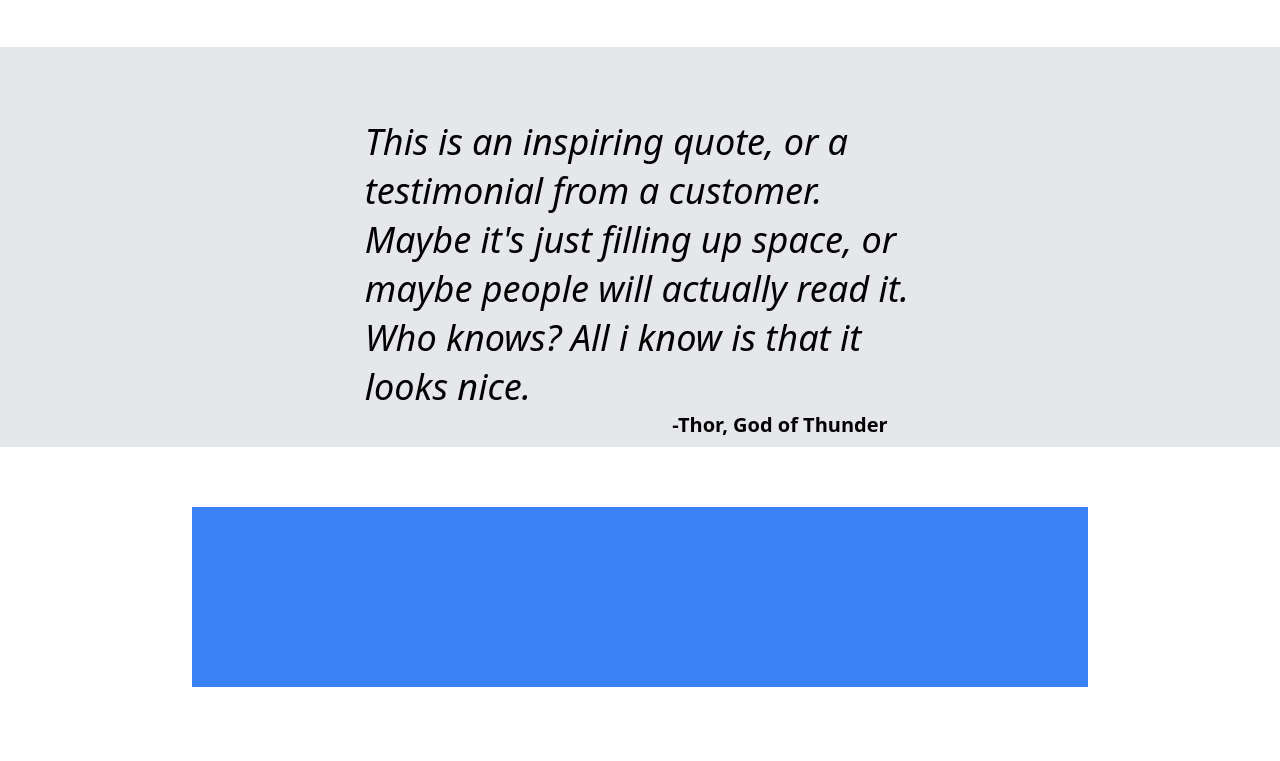
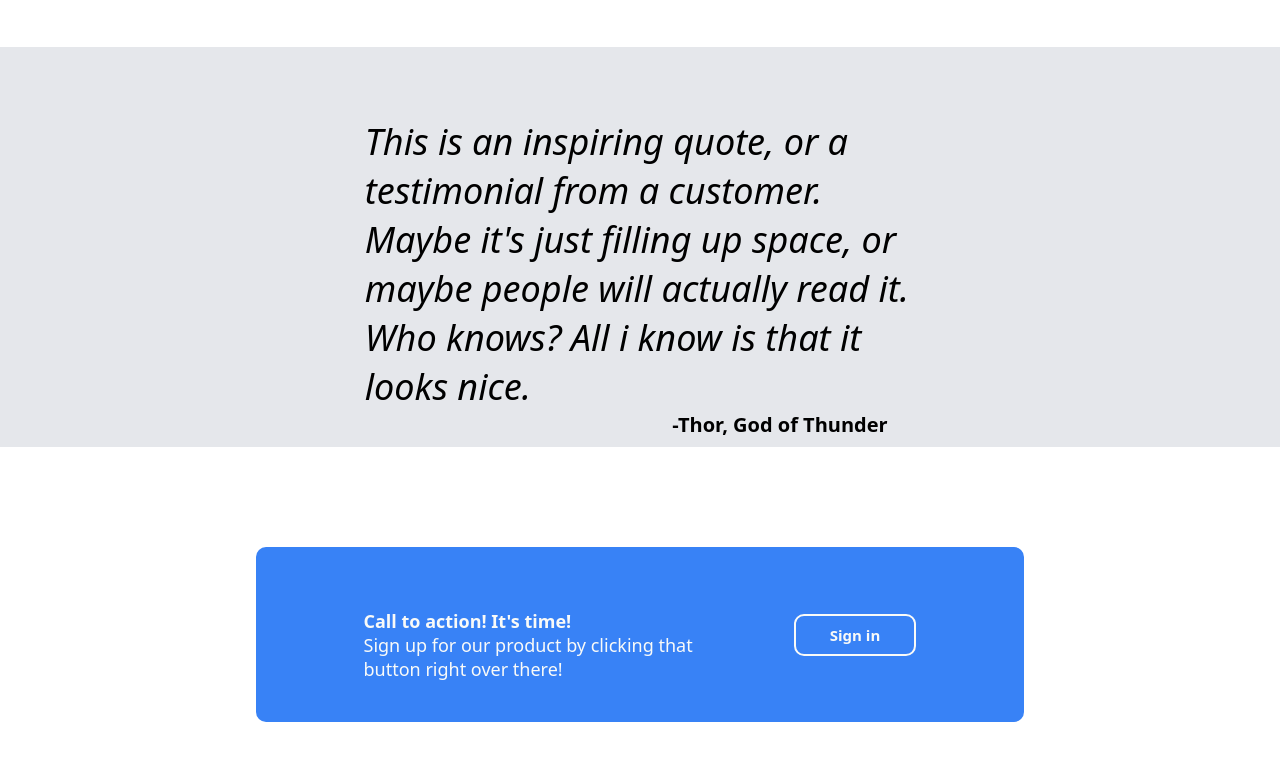
Before and after one commit to danielgrra/landing_page, a plain HTML site: page index.html in a window 1280 px wide. Shown: the part 903-1664 px from the top of the page. Drawn offline with Linux system fonts and the light colour scheme.

Commit message:
Finished all landing's page desing

```diff
--- a/index.html
+++ b/index.html
@@ -27,7 +27,7 @@
             <div id="infoLeft">
                 <h1>This website is awesome</h1>
                 <p>This website has some subtext that goes here under the main title. It's a smaller font and the color is lower contrast.</p>
-                <button><strong>Sign up</strong></button>
+                <button>Sign up</button>
             </div>
             <div id="infoRight">
                     <p>This is a placehorder for an image</p>
@@ -87,7 +87,13 @@
 
     <section id="actionCall">
         <div id="setCall">
-
+            <div id="subCall">
+                <div id="callTxt">
+                    <p>Call to action! It's time!</p>
+                    <p>Sign up for our product by clicking that button right over there!</p>
+                </div>
+                <button>Sign in</button>
+            </div>
         </div>
     </section>
 </body>
--- a/styles.css
+++ b/styles.css
@@ -36,7 +36,7 @@
 }
 
 #headerSect header #extLinks {
-    width: 30%;
+    width: 40%;
     height: 100%;
 
     display: flex;
@@ -45,14 +45,14 @@
     align-content: center;
     align-items: center;
 
-    margin-left: 15%;
+    margin-left: 7%;
 }
 
 #headerSect header #extLinks > a {
     font-size: 18px;
     color: #E5E7EB;
     text-decoration: none;
-    margin: 0 5% 0 3%;
+    margin: 0 3% 0 3%;
 }
 
 #headerSect #infoHeader {
@@ -62,7 +62,6 @@
     margin: 0 auto;
     display: flex;
     align-content: space-between;
-
 }
 
 #headerSect #infoHeader #infoLeft, #infoRight {
@@ -103,6 +102,7 @@
 
     background-color: #3882F6;
     border-radius: 10px;
+    font-weight: 900;
 
     font-size: 15px;
     color: #F9FAF8;
@@ -205,19 +205,69 @@
     margin-right: 5%;
 }
 
-/* CSS Code applied to Quote section*/
+/* CSS Code applied to Action Call Section*/
 #actionCall {
     width: 100%;
-    height: 300px;
+    height: 350px;
+
+    display: flex;
+    align-items: center;
+    justify-content: center;
+    padding-top: 1%;
+}
+
+#actionCall #setCall {
+    width: 60%;
+    height: 50%;
+
+    border-radius: 10px;
+    background-color: #3882F6;
 
     display: flex;
     align-items: center;
     justify-content: center;
 }
 
-#actionCall #setCall {
-    width: 70%;
+#actionCall #setCall #subCall {
+    width: 80%;
     height: 60%;
 
+    display: flex;
+    align-content: space-between;
+
+    align-items: center;
+    justify-content: center;
+
+}
+
+#actionCall #setCall #subCall #callTxt {
+    width: 60%;
+    height: 50%;
+    margin-right: 10%;
+}
+
+#actionCall #setCall #subCall #callTxt > p:nth-child(1) {
+    font-size: 18px;
+    font-weight: 700;
+    color: #F9FAF8;
+}
+
+#actionCall #setCall #subCall #callTxt > p:nth-child(2) {
+    font-size: 18px;
+    font-weight: 300;
+    color: #F9FAF8;
+}
+
+#actionCall #setCall #subCall > button{
+    width: 20%;
+    height: 40%;
+
     background-color: #3882F6;
+    border-radius: 10px;
+    border-style: solid;
+    border-color: #F9FAF8;
+    font-weight: 900;
+
+    font-size: 15px;
+    color: #F9FAF8;
 }
```
